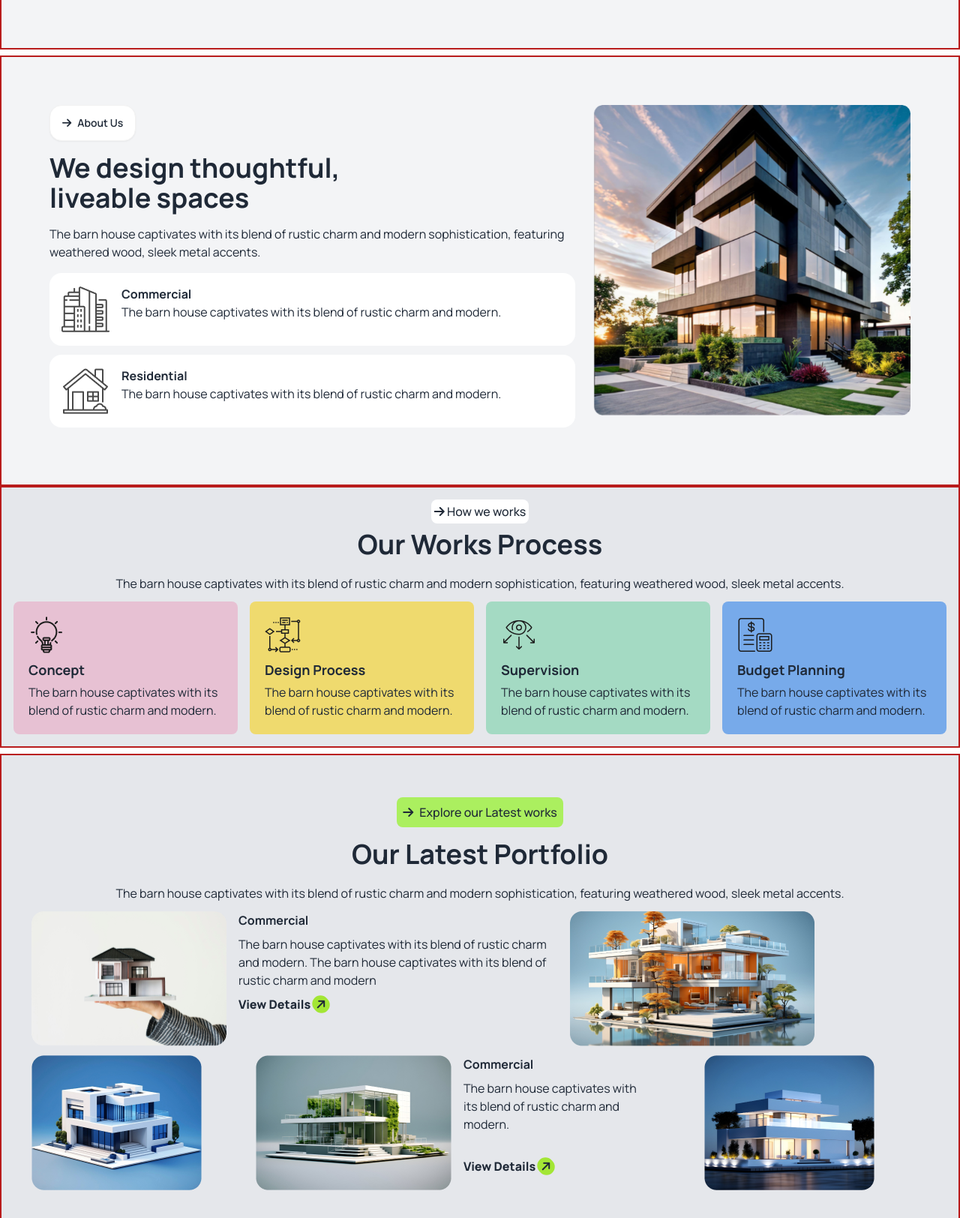
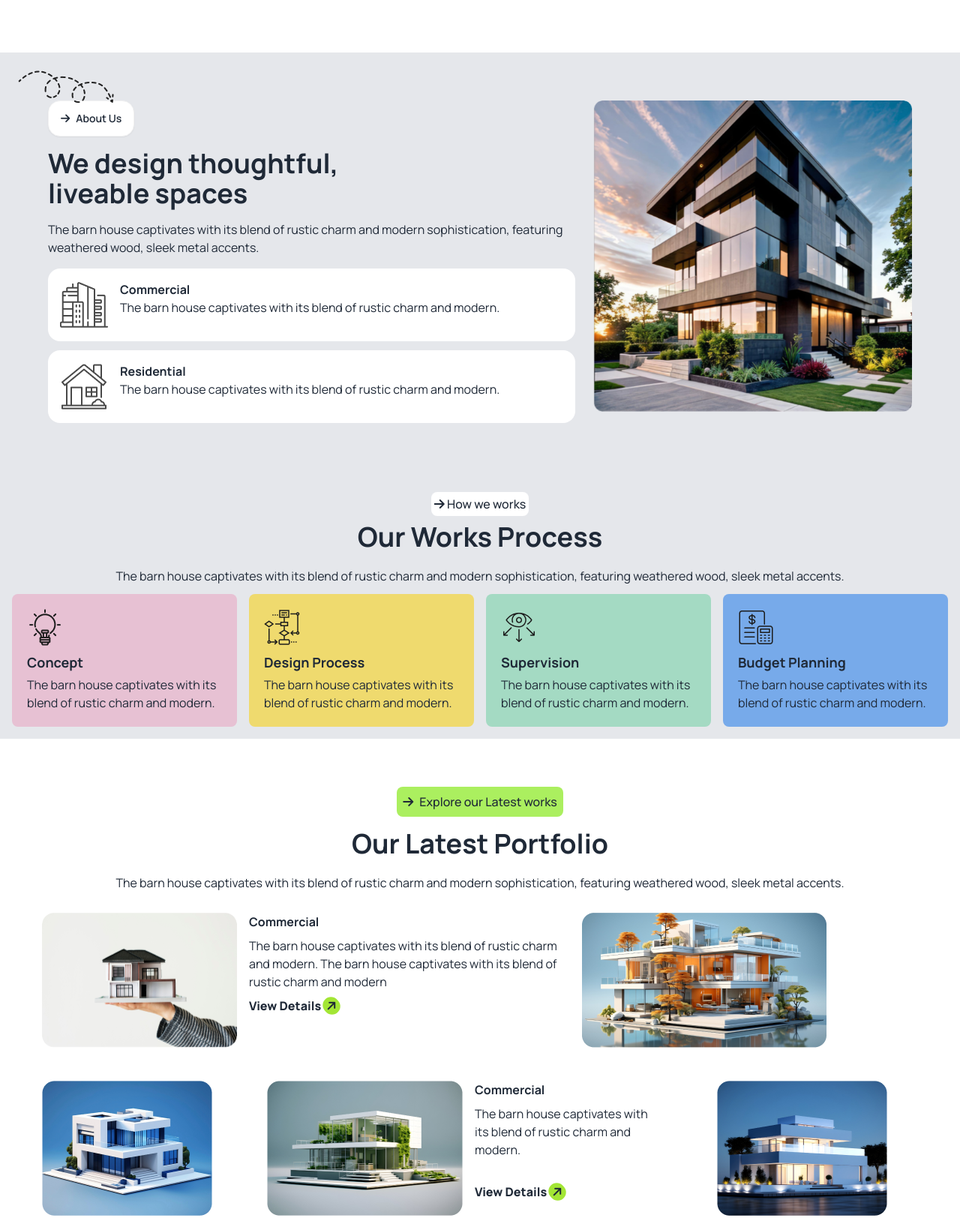
Before and after one commit to AtaurRahmanTG/Assignment-03, a plain HTML site: page index.html in a window 1280 px wide. Shown: the part 820-2444 px from the top of the page at 75% size. Drawn offline with nearby package versions, Linux system fonts and the light colour scheme.

Commit message:
border excluded

```diff
--- a/index.html
+++ b/index.html
@@ -86,13 +86,20 @@
 
               </ul>
             </div>
-
+            <div class="flex items-center space-x-5 ml-20">
+              <a href="">
+              <i class="fa-solid fa-magnifying-glass"></i>
+               </a>
+              <a href="">
+              <i class="fa-solid fa-cart-shopping"></i>
+              </a>
+              </div>
             <div class="navbar-end  ">
               <a class="btn bg-footer-btn-bg">Book Consult <i class="fa-solid fa-arrow-right text-white -rotate-45 rounded-full bg-black p-1"></i></a>
             </div>
           </div>
           <!-- Banner Content -->
-           <div class=" border border-2 border-red-700 mt-2 p-16 max-w-7xl bg-gray-100 ">
+           <div class=" mt-2 p-16 max-w-7xl bg-white ">
             <!-- image part -->
              <div class="flex justify-center my-8">
               <img src="./assets/banner.png" alt="">
@@ -110,10 +117,10 @@
      <!-- Main Section -->
       <Main class="lg:container mx-auto">
         <!-- About us Section -->
-         <section class=" border border-2 border-red-700 mt-2 p-16 max-w-7xl bg-gray-100">
+         <section class=" mt-2 p-16 max-w-7xl bg-gray-200">
             <div class="lg:flex gap-2 ">
               <!-- text part -->
-             <div>
+             <div class="relative">
               <button class="btn bg-about-primary-bg rounded-2xl"><i class="fa-solid fa-arrow-right"></i>About Us</button>
               <h1 class="text-4xl font-bold my-4">We design thoughtful, <br> liveable spaces</h1>
               <P class="text-base my-4">The barn house captivates with its blend of rustic charm and
@@ -138,6 +145,9 @@
                   <p>The barn house captivates with its blend of rustic charm and modern.</p>
                 </div>
                </div>
+               <div class="absolute -top-10 -left-10">
+                <img src="./assets/Vector.png" alt="">
+                </div>
              </div>
              <!-- image part -->
               <div>
@@ -146,7 +156,7 @@
             </div>
          </section>
          <!-- Work Process Section -->
-          <section class="border border-2 border-red-700 p-4 max-w-7xl bg-gray-200">
+          <section class=" p-4 max-w-7xl bg-gray-200">
             <div>
               <div class="lg:flex justify-center mb-2">
                 <button class="bg-about-primary-bg text-base font-medium rounded-lg p-1"><i class="fa-solid fa-arrow-right "></i> How we works</button>
@@ -180,13 +190,13 @@
           </section>
           <!-- latest Portfolio Section -->
            <section>
-            <div class=" border-2 border-red-700 mt-2 p-10 max-w-7xl bg-gray-200 ">
+            <div class=" mt-2 p-10 max-w-7xl bg-white ">
               <div class="lg:flex justify-center m-2 p-2"><button class="bg-footer-btn-bg text-base font-medium rounded-lg p-2 m-0"> <i class="fa-solid fa-arrow-right mr-2 "></i>Explore our Latest works</button></div>
               <h1 class="text-center text-4xl font-bold mb-5">Our Latest Portfolio</h1>
               <p class="text-center font-base mb-3">The barn house captivates with its blend of rustic charm and modern sophistication, featuring weathered wood, sleek metal accents.</p>
-              <div class="">
+              <div>
                 <div class="lg:flex mb-3">
-                  <div class="lg:flex w-3/5 ">
+                  <div class="lg:flex w-3/5 p-4 border-gray-400">
                     <div>
                     <img src="./assets/img1.png" alt="">
                     </div>
@@ -196,16 +206,16 @@
                     <button class="font-extrabold mt-2 "  >View Details <i class="fa-solid fa-arrow-right -rotate-45 rounded-full bg-lime-400 p-1"></i></button>
                     </div>
                 </div>
-                <div class="w-2/5 ml-15">
+                <div class="w-2/5 ml-15 p-4 border-gray-400">
                   <img src="./assets/img2.png" alt="">
                 </div>
                 </div>
 
               <div class="flex mt-2">
-                <div class="w-1/4 ">
+                <div class="w-1/4  p-4 border-gray-400">
                   <img src="./assets/img3.png" alt="">
                 </div>
-                <div class="flex lg:flex w-2/4">
+                <div class="flex lg:flex w-2/4 p-4 border-gray-400">
                   <div ><img src="./assets/img4.png" alt=""></div>
                   <div class="ml-4">
                     <h1 class="font-bold">Commercial</h1>
@@ -213,7 +223,7 @@
                      <button class="font-extrabold mt-8">View Details <i class="fa-solid fa-arrow-right -rotate-45 rounded-full bg-lime-400 p-1"></i> </button>
                   </div>
                 </div>
-                <div class="w-1/4">
+                <div class="w-1/4 p-4 border-gray-400">
                   <img src="./assets/img5.png" alt="">
                 </div>
                 </div>
@@ -222,8 +232,8 @@
            </section>
 
         <!-- Next Project Section -->
-         <section class=" border border-2 border-red-700 mt-2 p-5 max-w-7xl ">
-          <div style="background-image: url(./assets/bg.jpg); background-size: cover; background-position: center;">
+         <section style="background-image: url(./assets/bg.jpg); background-size: cover; background-position: center;" class=" mt-2 p-5 max-w-7xl ">
+          <div>
             <div class="lg:flex justify-center m-2 p-2"><button class="bg-lime-200 text-base font-medium rounded-lg p-1"> <i class="fa-solid fa-arrow-right mr-2 "></i> Let's Connect</button></div>
 
             <h1 class="text-center text-4xl font-bold mb-5">Let’s Discuss Next Project</h1>
@@ -244,7 +254,7 @@
           </div>
          </section>
          <!-- Meaningful Section -->
-         <section class="  border-2 border-red-700 bg-white mt-2 p-7 max-w-7xl ">
+         <section class="  bg-white mt-2 p-7 max-w-7xl ">
           <div>
             <h1 class="font-bold text-2xl my-6 shadow-slate-800">Browse Ideas By Room</h1>
             <div class="grid lg:grid grid-rows-2 grid-cols-3 gap-x-12 gap-y-12">
```
